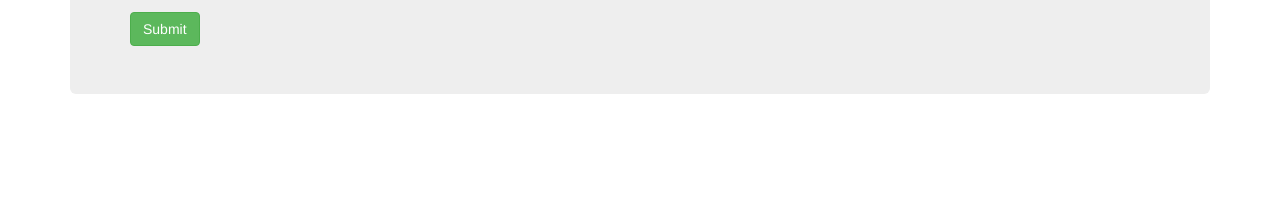
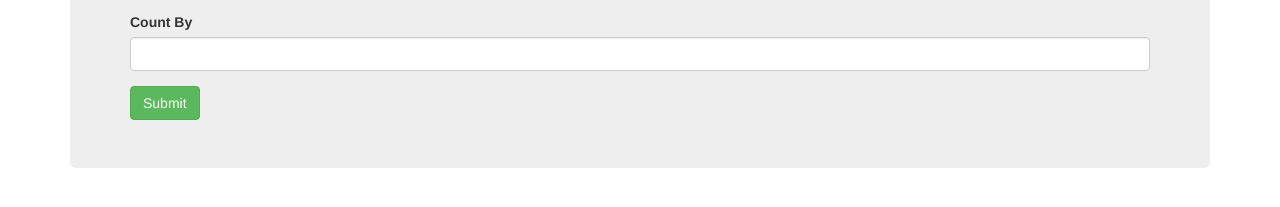
Before and after one commit to vmpuentes/count-up-by, a plain HTML site: page index.html in a window 1280 px wide. Shown: the part 279-486 px from the top of the page. Drawn offline with nearby package versions, Linux system fonts and the light colour scheme.

Commit message:
add count by input box.

```diff
--- a/index.html
+++ b/index.html
@@ -19,6 +19,10 @@
             <label for="countTo">Count To</label>
             <input id="countTo" class="form-control" type="number">
           </div>
+          <div class="form-group">
+            <label for="countBy">Count By</label>
+            <input id="countBy" class="form-control" type="number">
+          </div>
           <button type="submit" class="btn btn-success">Submit</button>
         </form>
       </div>
```
